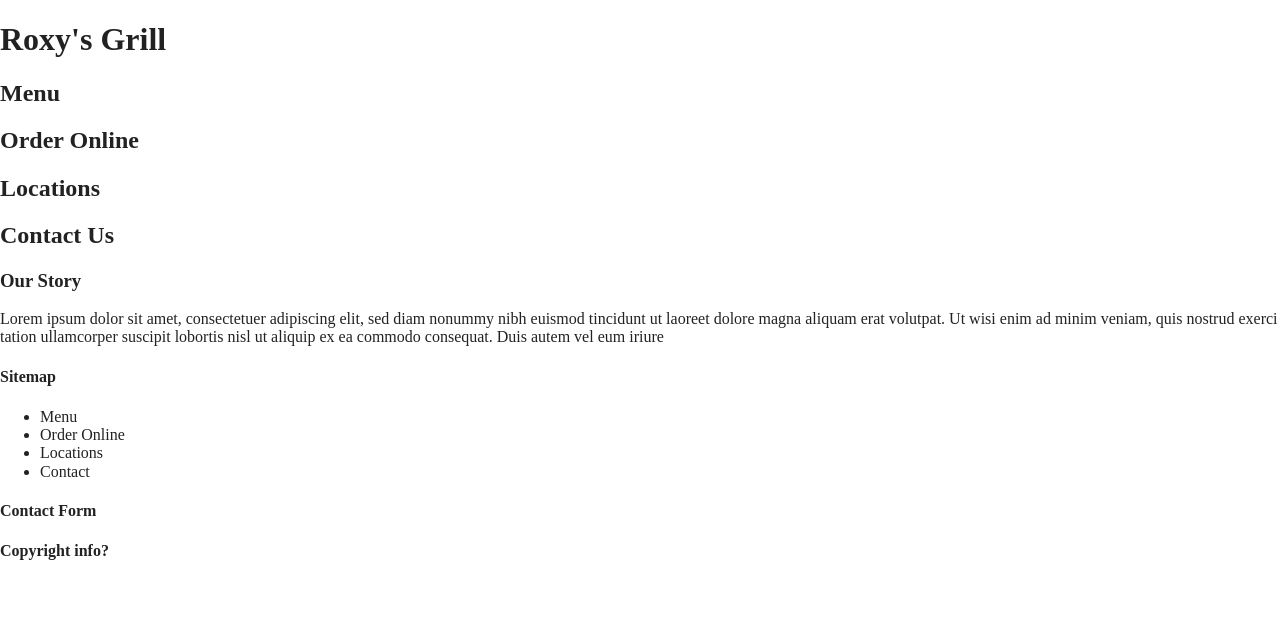
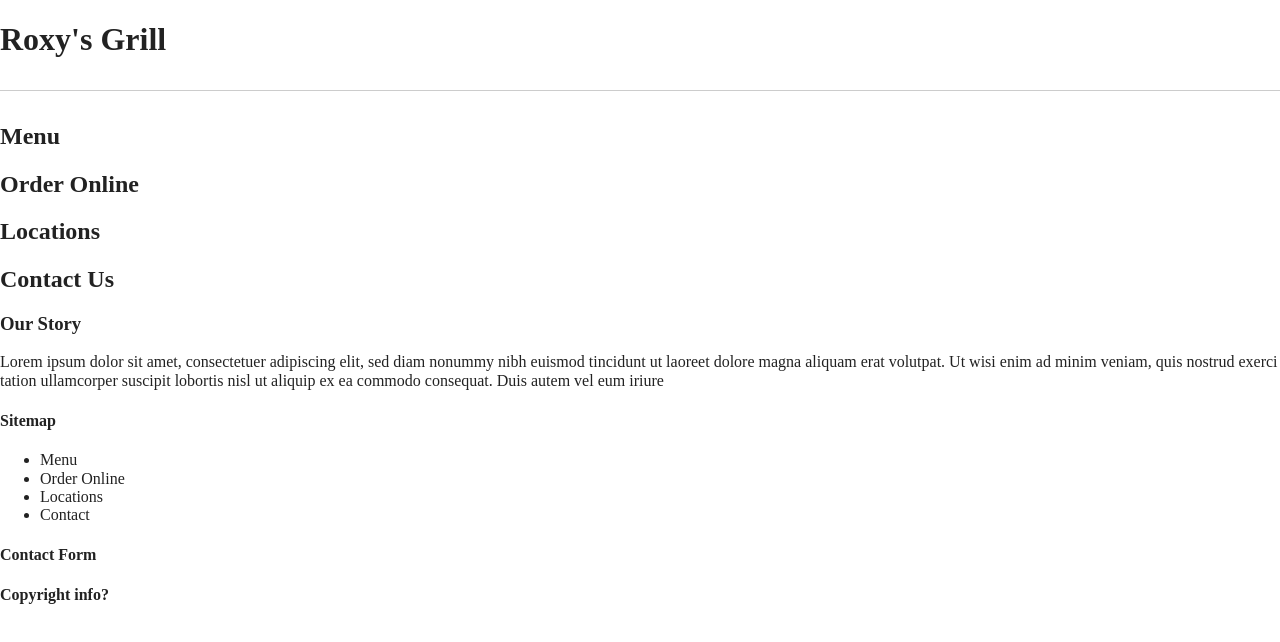
Before and after one commit to shannabaudierrr/Project-1--Restaurant, a website built with Parcel: page index.html in a window 1280 px wide. Built offline with nearby package versions, Linux system fonts and the light colour scheme.

Commit message:
More fixing stuff

```diff
--- a/index.html
+++ b/index.html
@@ -3,8 +3,8 @@
 
 <head>
   <meta charset="utf-8">
-  <title></title>
-  <meta name="description" content="">
+  <title>Roxy's Grill</title>
+  <meta name="description" content="idk what description yet.">
   <meta name="viewport" content="width=device-width, initial-scale=1">
 
   <meta property="og:title" content="">
@@ -22,7 +22,7 @@
   <meta name="theme-color" content="#fafafa">
 </head>
 <header>
-  <h1>Roxy's Grill</h1>
+  <h1>Roxy's Grill <hr/></h1>
 </header>
 <body>
   <section>
```
Also changed, not shown: page-2-index.html (renamed from page 2-index.html), 1 other file.
